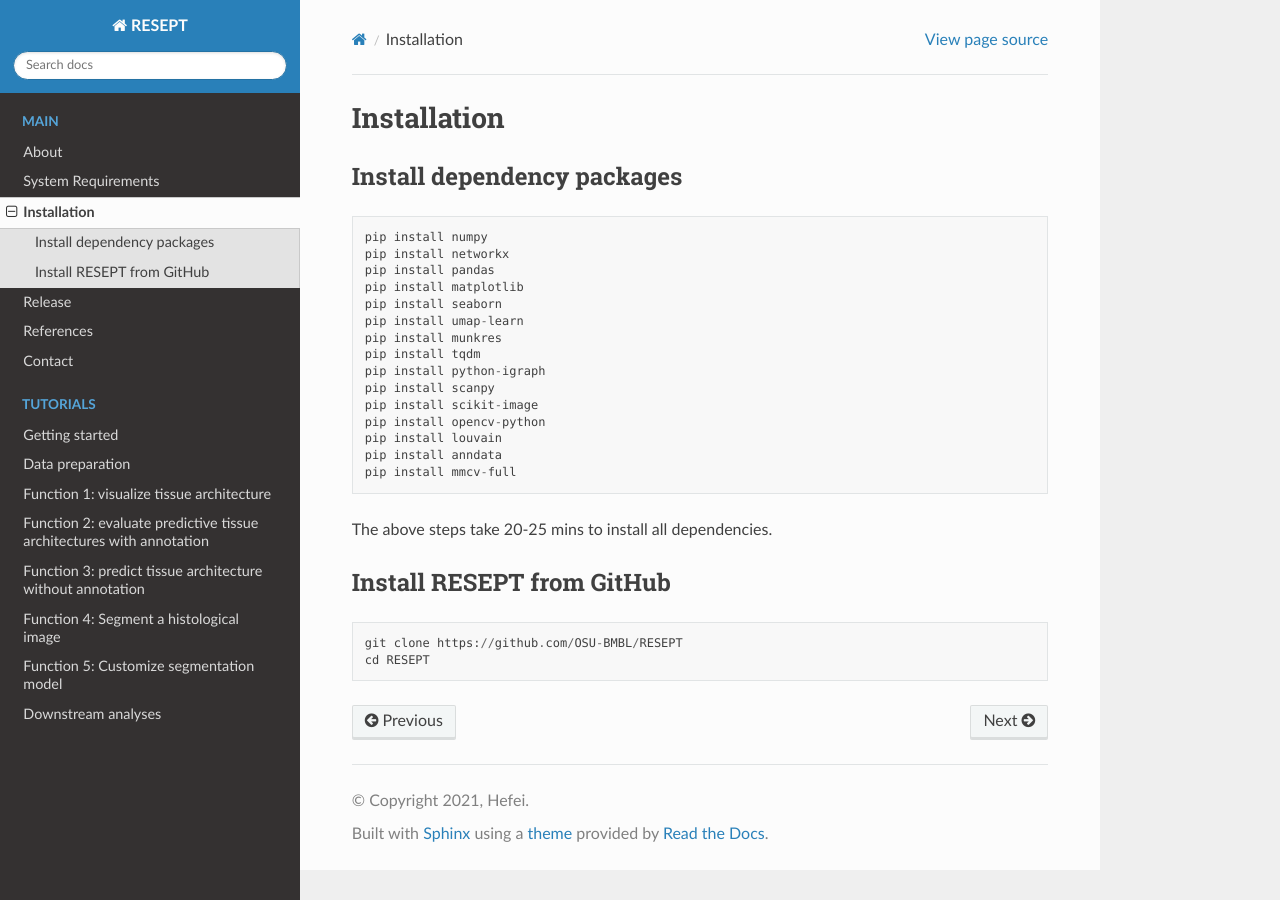
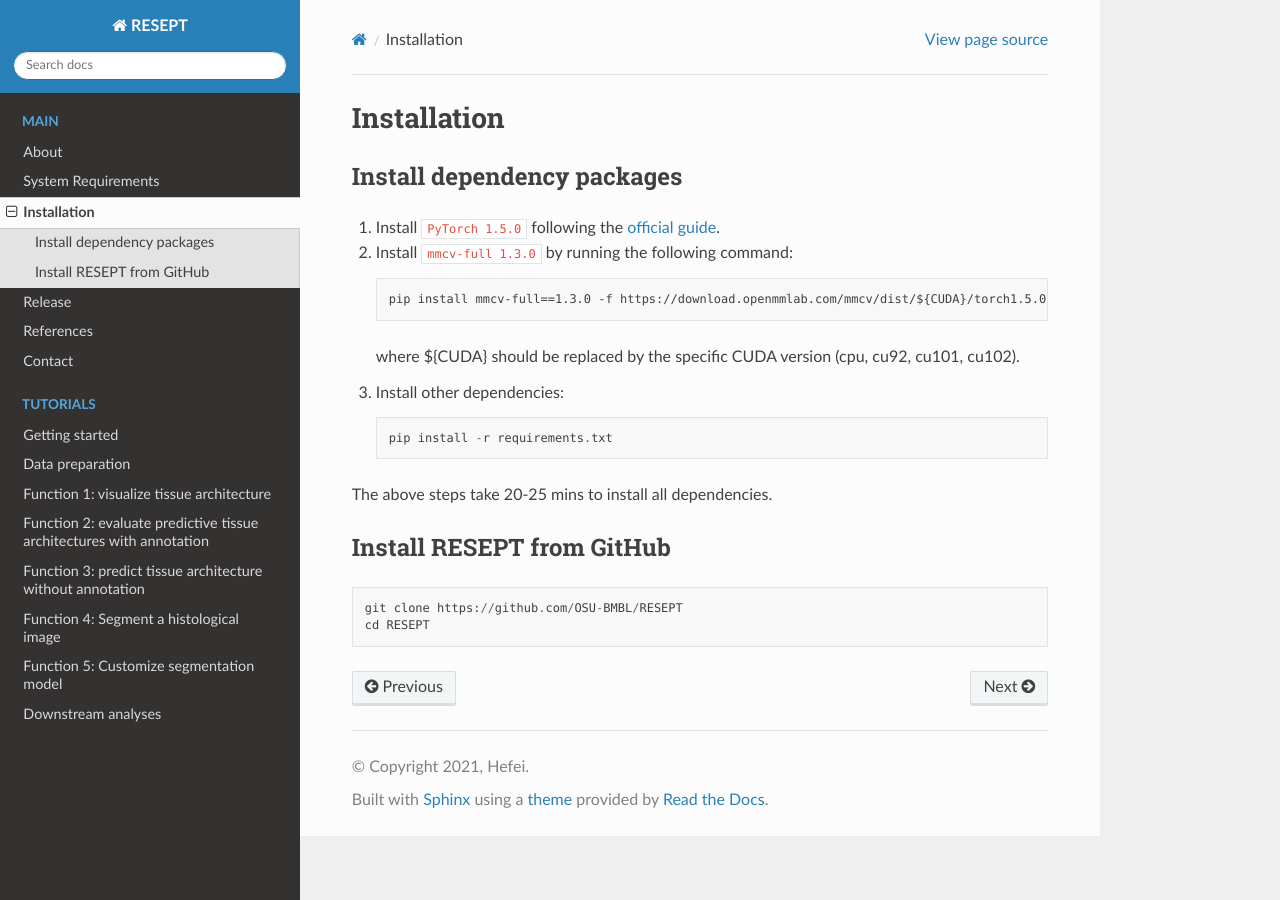
Before and after one commit to Shangshan2021/RESEPT, a Sphinx documentation site: the page built from source/Installation.md, in a window 1280 px wide. Built offline with Sphinx 7.4.7 and the Read the Docs theme 2.0.0, drawn with Linux system fonts in a browser that asks for light colours.

Commit message:
Update Installation.md

````diff
--- a/source/Installation.md
+++ b/source/Installation.md
@@ -2,25 +2,19 @@
 
 ### Install dependency packages
 
-```
-pip install numpy
-pip install networkx
-pip install pandas
-pip install matplotlib
-pip install seaborn
-pip install umap-learn
-pip install munkres
-pip install tqdm
-pip install python-igraph
-pip install scanpy
-pip install scikit-image
-pip install opencv-python
-pip install louvain
-pip install anndata
-pip install mmcv-full
-```
+1. Install ```PyTorch 1.5.0``` following the [official guide](https://pytorch.org/get-started/previous-versions/#linux-and-windows-9).
+2. Install ```mmcv-full 1.3.0``` by running the following command:
+    ```
+    pip install mmcv-full==1.3.0 -f https://download.openmmlab.com/mmcv/dist/${CUDA}/torch1.5.0/index.html
+    ```
+    where ${CUDA} should be replaced by the specific CUDA version (cpu, cu92, cu101, cu102).
 
+3. Install other dependencies:
+    ```
+    pip install -r requirements.txt
+    ```
 The above steps take 20-25 mins to install all dependencies.
+
 
 ### Install RESEPT from GitHub
 
````
